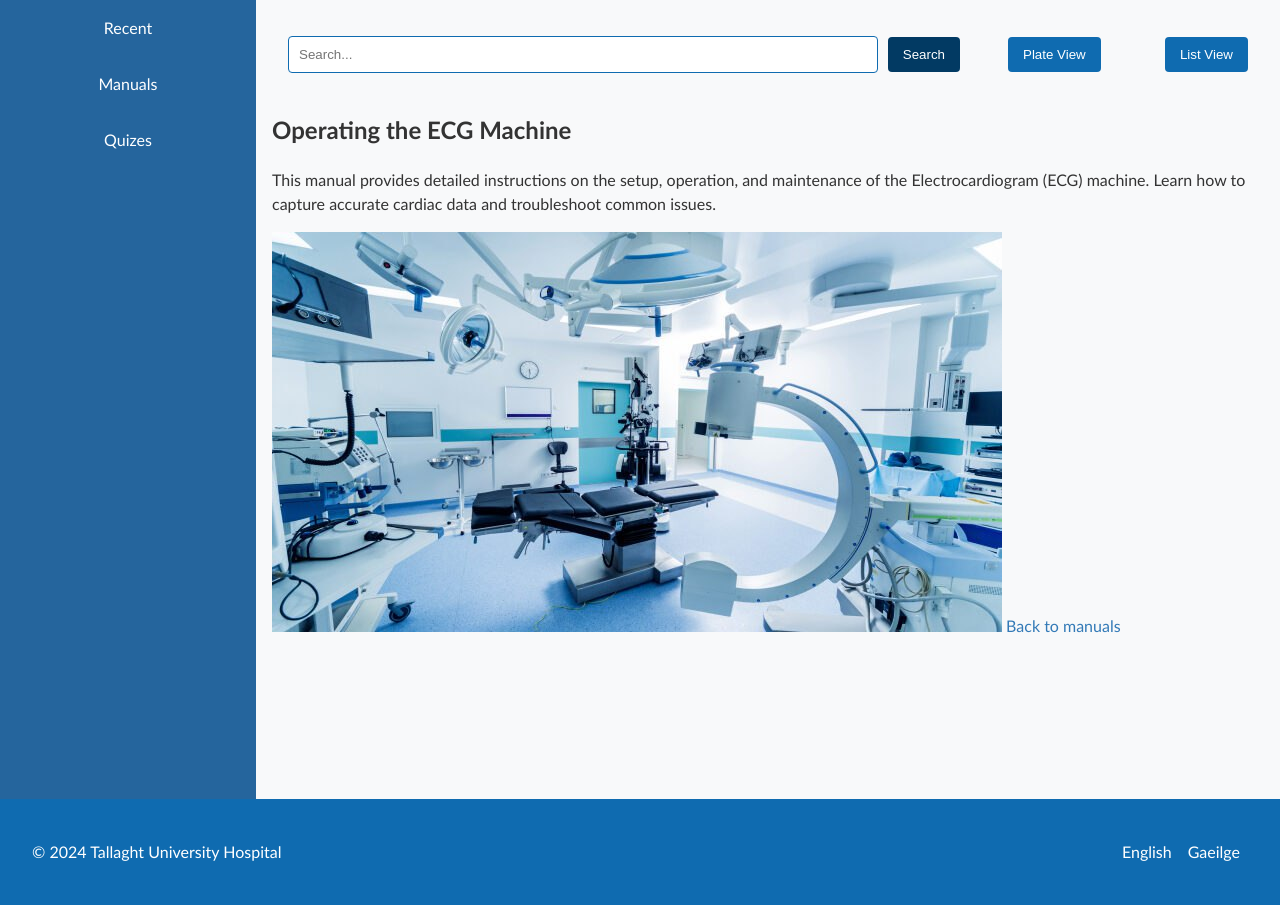
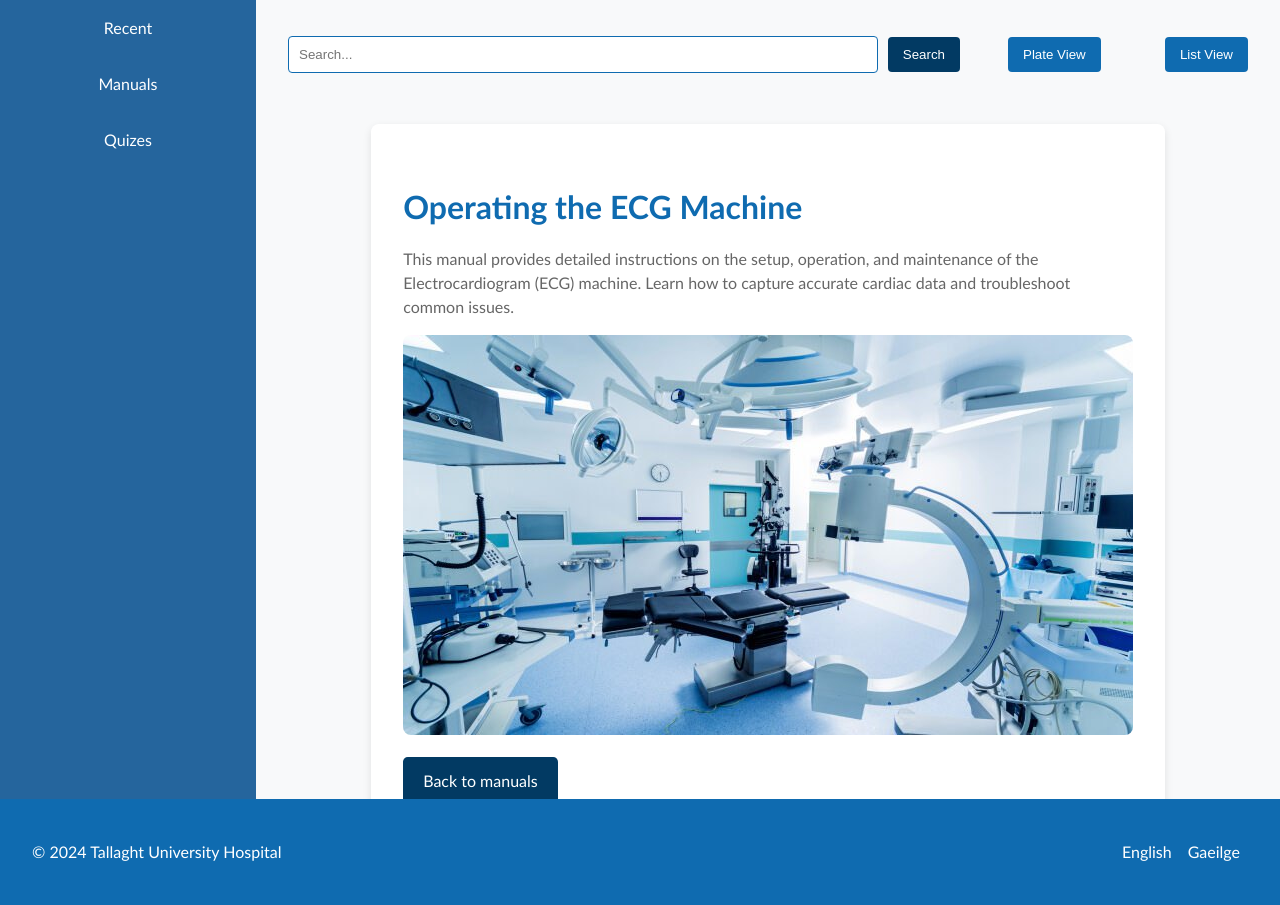
Before and after one commit to OleksandrPodynihlazov/Hackathon_E-Library, a Django app: page /manuals/1 in a window 1280 px wide. Shown: the part 160-1065 px from the top of the page. Run offline with Django 5.2, Linux system fonts and the light colour scheme; a user stored in the database is signed in; data comes from the database, SQL or seed files in the repository; both versions use the stored data as it was after the commit.

Commit message:
css update again ....

```diff
--- a/static/css/base.css
+++ b/static/css/base.css
@@ -184,7 +184,7 @@ main {
     padding: 1rem;
     margin: 0 auto;
     height: 75vh;
-    overflow: hidden;
+    overflow-y: auto;
 }
 
 .container {
--- a/static/css/manual.css
+++ b/static/css/manual.css
@@ -23,7 +23,6 @@ ul {
     margin: 0;
     padding: 0;
     height: 80%;
-    overflow-y: auto;
 }
 
 ul.manuals_list {
@@ -84,3 +83,44 @@ ul.manuals_list {
     height: 50px;
     border-radius: 50%;
 }
+
+.manual-container {
+    padding: 2rem;
+    background-color: var(--main-bg-color);
+    border-radius: 0.5rem;
+    box-shadow: 0 0.2rem 0.5rem rgba(0, 0, 0, 0.1);
+    max-width: 80%; /* 80% of the viewport width */
+    margin: 2rem auto; /* Centered with equal margins */
+}
+
+.manual-title {
+    font-size: 2rem; /* 32px */
+    color: var(--main-color);
+    margin-bottom: 1rem; /* 16px */
+}
+
+.manual-description {
+    margin-bottom: 1rem; /* 16px */
+    color: #666;
+}
+
+.manual-image {
+    max-width: 100%;
+    height: auto;
+    border-radius: 0.5rem;
+    margin-bottom: 1rem; /* 16px */
+}
+
+.back-link {
+    display: inline-block;
+    background-color: var(--button-color-1);
+    color: #fff;
+    padding: 0.75rem 1.25rem; /* 12px 20px */
+    border-radius: 0.3rem;
+    text-decoration: none;
+    transition: background-color 0.3s ease;
+}
+
+.back-link:hover {
+    background-color: var(--button-color-2);
+}
--- a/templates/base.html
+++ b/templates/base.html
@@ -44,6 +44,7 @@
         </nav>
         {% endif %}
         <main>
+            {% if user.is_authenticated %}
             <div class="search-container">
                 <div class="search-bar">
                     <input type="text" placeholder="Search...">
@@ -54,6 +55,7 @@
                     <button class="view-button" id="list-view">List View</button>
                 </div>
             </div>
+            {% endif %}
             {% block content %} {% endblock content %}
         </main>
     </section>
--- a/templates/manual.html
+++ b/templates/manual.html
@@ -1,9 +1,15 @@
 {% extends 'base.html' %}
 {% load static %}
 {% block title %} Manual {% endblock title %}
+<head>
+    <link rel="stylesheet" href="{% static 'css/base.css' %}">
+    <link rel="stylesheet" href="{% static 'css/manual.css' %}">
+</head>
 {% block content %}
-    <h1>{{ manual.title }}</h1>
-    <p>{{ manual.description }}</p>
-    <img src="{{ manual.image.url }}" alt="manual_image">
-    <a href="{% url 'home' %}">Back to manuals</a>
+    <div class="manual-container">
+        <h1 class="manual-title">{{ manual.title }}</h1>
+        <p class="manual-description">{{ manual.description }}</p>
+        <img class="manual-image" src="{{ manual.image.url }}" alt="manual_image">
+        <a class="back-link" href="{% url 'home' %}">Back to manuals</a>
+    </div>
 {% endblock content %}
```
Also changed, not shown: static/css/account.css (added, +43 -0 lines), templates/account.html (+17 -9 lines), db.sqlite3.
